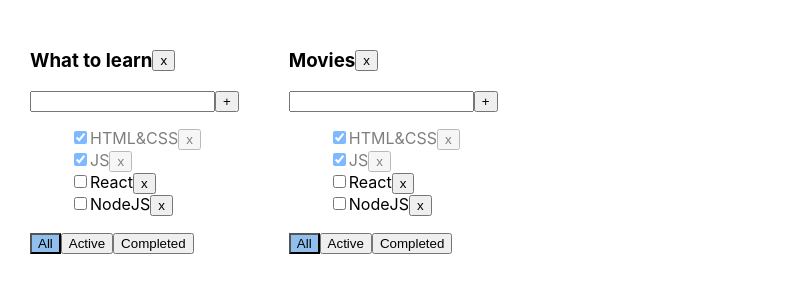
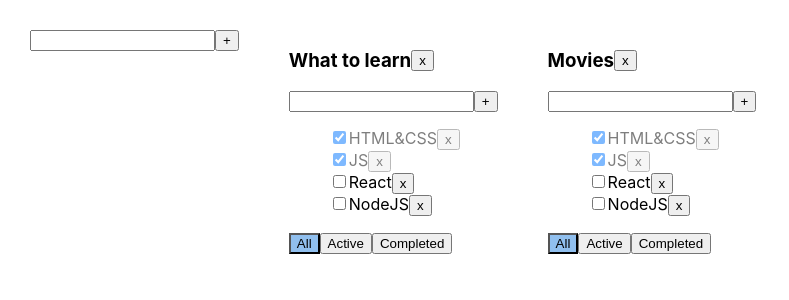
Before and after one commit to hrsk/todolist-main, a React (Create React App) app: page / in a window 1280 px wide. Shown: the top 300 px of the page, without its empty margins (0-789 px from the left). Built offline with nearby package versions, Linux system fonts and the light colour scheme.

Commit message:
adding a todolist

```diff
--- a/src/App.tsx
+++ b/src/App.tsx
@@ -1,8 +1,9 @@
-import { useState } from 'react';
+import { ChangeEvent, useState, KeyboardEvent } from 'react';
 import { v1 } from 'uuid';
 import './App.css';
 import { Todolist } from './Todolist';
 import { FilterValuesType, TasksType, TodolistType } from './types';
+import { Button } from './Button';
 
 export const App = () => {
 
@@ -27,6 +28,8 @@ export const App = () => {
         { id: todolistID1, title: 'What to learn', filter: 'All' },
         { id: todolistID2, title: 'Movies', filter: 'All' },
     ])
+
+    const [value, setValue] = useState<string>('')
 
     const removeTask = (todolistId: string, taskId: string) => {
         setTasks({
@@ -61,12 +64,41 @@ export const App = () => {
         setTodolists(todolists.filter(todolist => todolist.id !== todolistId))
 
         delete tasks[todolistId]
-        setTasks({ ...tasks })
-        console.log(tasks)
+        // setTasks({ ...tasks })
+        // console.log(tasks)
+    }
+
+    const addTodolist = (value: string) => {
+        const newTodolistId = v1()
+        const newTodolist: TodolistType = { id: newTodolistId, title: value, filter: 'All' }
+
+        setTodolists([newTodolist, ...todolists])
+        setTasks({ ...tasks, [newTodolistId]: [] })
+    }
+
+    const onChangeHandler = (e: ChangeEvent<HTMLInputElement>) => {
+        setValue(e.currentTarget.value)
+    }
+
+    const addTodolistHandler = () => {
+        if (value.trim() !== '') {
+            addTodolist(value.trim())
+            setValue('')
+        }
+    }
+
+    const onKeyPressHandler = (e: KeyboardEvent) => {
+        if (e.altKey && e.key === 'Enter') {
+            addTodolistHandler()
+        }
     }
 
     return (
         <div className="App">
+            <div style={{ display: 'flex', alignItems: 'start' }}>
+                <input value={value} onChange={onChangeHandler} onKeyUp={onKeyPressHandler} />
+                <Button title='+' onClick={addTodolistHandler} />
+            </div>
             {todolists.map(todolist => {
 
                 let filteredTasks = tasks[todolist.id];
```
